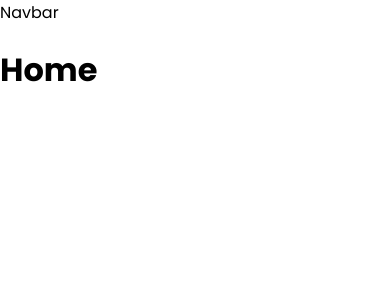
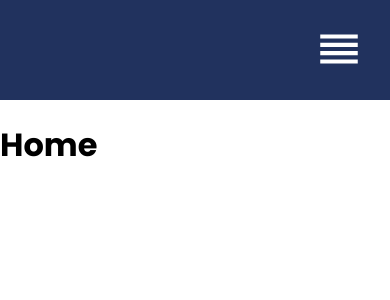
Before and after one commit to Priyatham-Reddy7/portfolio-v1, a React (Vite) app: page / in a window 390 px wide. Shown: the top 300 px of the page. Built offline with nearby package versions, Linux system fonts and the light colour scheme.

Commit message:
Add Navbar

```diff
--- a/src/App.jsx
+++ b/src/App.jsx
@@ -3,10 +3,12 @@ import { BrowserRouter as Router, Routes, Route } from "react-router-dom"
 import Home from "./pages/Home"
 import Projects from "./pages/Projects"
 import Experience from "./pages/Experience"
+import Navbar from "./components/Navbar"
 
 const App = () => {
     return (
         <Router>
+            <Navbar />
             <Routes>
                 <Route path="/" element={<Home />} />
                 <Route path="/projects" element={<Projects />} />
--- a/src/components/Navbar.jsx
+++ b/src/components/Navbar.jsx
@@ -1,5 +1,33 @@
+import { Link, useLocation } from "react-router-dom"
+import { useEffect, useState } from "react"
+import { Reorder } from "@mui/icons-material"
+import "../styles/Navbar.css"
+
 const Navbar = () => {
-    return <div>Navbar</div>
+    const [expandNavbar, setExpandNavbar] = useState(false)
+    const location = useLocation()
+
+    //?sets togglebar to false whenever url changes
+    useEffect(() => {
+        setExpandNavbar(false)
+    }, [location])
+
+    return (
+        <>
+            <div className="navbar" id={expandNavbar ? "open" : "close"}>
+                <div className="toggleButton">
+                    <button onClick={() => setExpandNavbar((prev) => !prev)}>
+                        <Reorder />
+                    </button>
+                </div>
+                <div className="links">
+                    <Link to="/">Home</Link>
+                    <Link to="/projects">Projects</Link>
+                    <Link to="/experience">Experience</Link>
+                </div>
+            </div>
+        </>
+    )
 }
 
 export default Navbar
--- a/src/pages/Home.jsx
+++ b/src/pages/Home.jsx
@@ -1,9 +1,6 @@
-import Navbar from "../components/Navbar"
-
 const Home = () => {
     return (
         <>
-            <Navbar />
             <h1>Home</h1>
         </>
     )
--- /dev/null
+++ b/src/styles/Navbar.css
@@ -0,0 +1,90 @@
+.navbar {
+    width: 100%;
+    height: 100px;
+    background: #21325e;
+}
+
+.links {
+    width: 100%;
+    height: 100%;
+    display: flex;
+    align-items: center;
+    justify-content: center;
+    color: white;
+}
+
+.navbar a {
+    color: white;
+    text-decoration: none;
+    margin: 20px;
+    font-size: 25px;
+}
+
+.toggleButton {
+    width: 100%;
+    height: 100px;
+    display: flex;
+    align-items: center;
+    justify-content: flex-end;
+}
+
+.toggleButton svg {
+    font-size: 50px;
+}
+
+.toggleButton button {
+    margin-right: 20px;
+    background-color: transparent;
+    border: none;
+    color: white;
+    cursor: pointer;
+}
+
+#open {
+    height: 100vh;
+}
+
+#open .links {
+    flex-direction: column;
+    justify-content: flex-start;
+    margin-top: 100px;
+}
+
+#open a {
+    width: 100%;
+    text-align: center;
+}
+
+@media only screen and (max-width: 900px) {
+    .navbar a {
+        width: 70px;
+    }
+}
+
+@media only screen and (max-width: 600px) {
+    .toggleButton {
+        display: flex;
+    }
+
+    #close a {
+        display: none;
+    }
+}
+
+@media only screen and (min-width: 600px) {
+    .toggleButton {
+        display: none;
+    }
+
+    .hiddenLinks {
+        display: none;
+    }
+
+    #open {
+        height: 100px;
+    }
+
+    #open .links {
+        flex-direction: row;
+    }
+}
```
